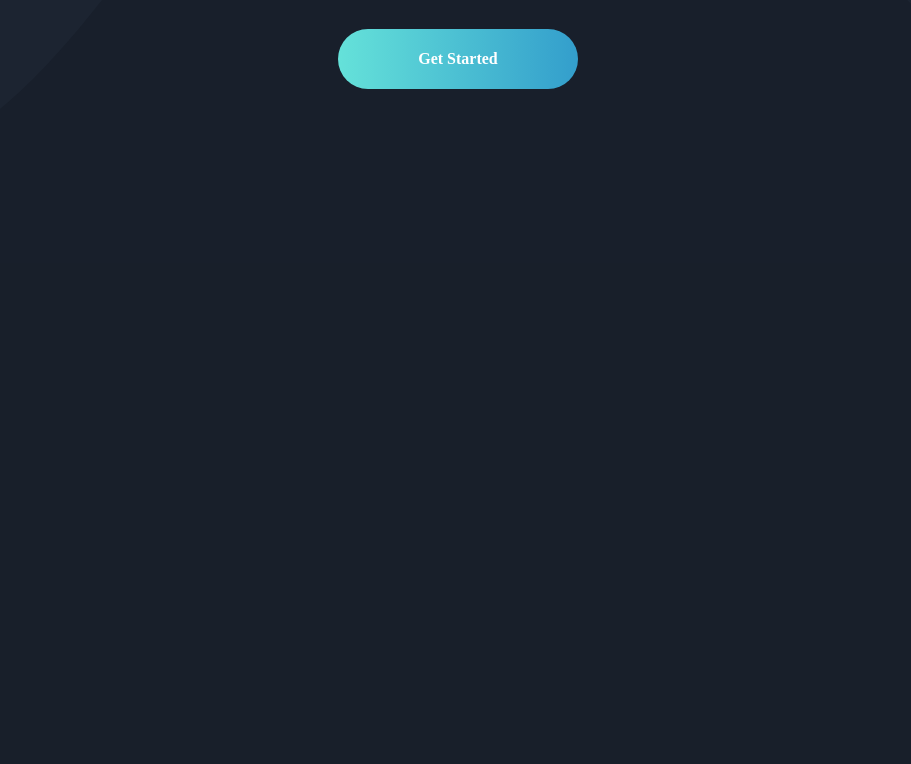
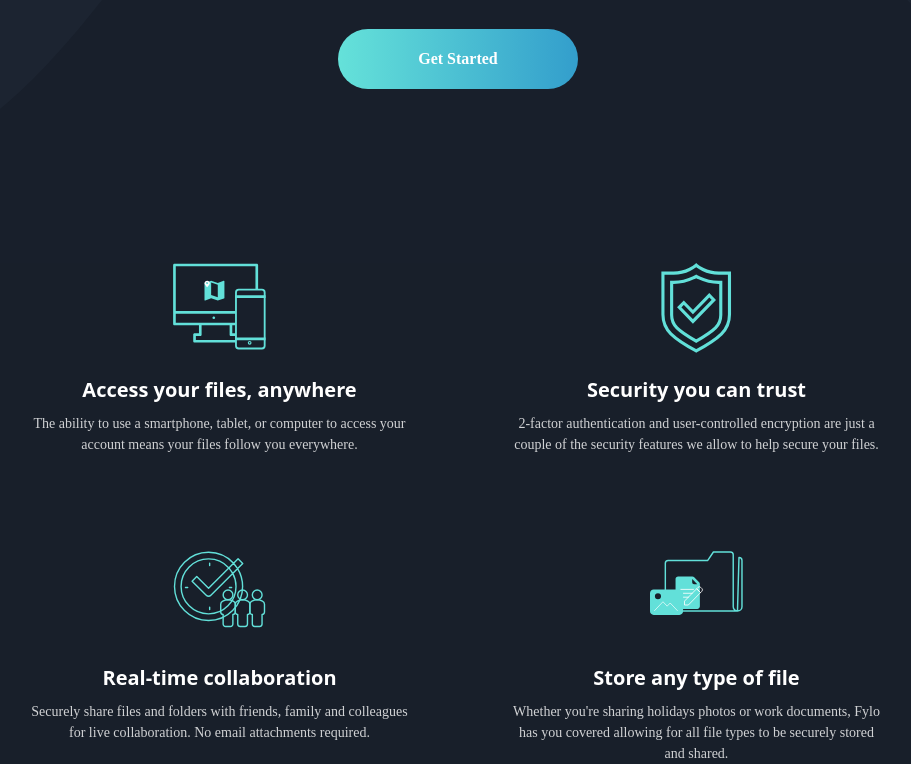
Before and after one commit to AmazingTool777/frontendmentor-fylo-landing-page-html-scss, a website built with Vite: page index.html in a window 1280 px wide. Shown: the part 1003-1767 px from the top of the page, without its empty margins (182-1093 px from the left). Before the commit the page ends 1266 px from the top, so only its background shows below. Built offline with nearby package versions, Linux system fonts and the light colour scheme; a web font is replaced by a local one.

Commit message:
Features

```diff
--- a/index.html
+++ b/index.html
@@ -32,6 +32,7 @@
       <!-- Hero section -->
       <section
         aria-labelledby="hero-heading"
+        aria-describedby="hero-text"
         class="hero px-9 bg-primary-200 flex flex-col items-center text-center"
       >
         <img
@@ -45,12 +46,102 @@
         >
           All your files in one secure location, accessible anywhere.
         </h1>
-        <p class="hero__text mt-0 mb-8">
+        <p id="hero-text" class="hero__text mt-0 mb-8">
           Fylo stores all your most important files in one secure location. Access them wherever you
           need, share and collaborate with friends family, and co-workers.
         </p>
         <a href="#" class="btn hero__cta">Get Started</a>
       </section>
+      <!-- Features section -->
+      <section
+        aria-labelledby="Features"
+        class="features mx-auto grid grid-cols-1 lg:grid-cols-2 justify-center lg:justify-between bg-primary-300 text-center"
+      >
+        <!-- Access your files anywhere -->
+        <article
+          aria-labelledby="access-files-anywhere-heading"
+          aria-describedby="access-files-anywhere-description"
+          class="feature"
+        >
+          <div class="feature__layout">
+            <img
+              src="/assets/images/icon-access-anywhere.svg"
+              alt="Access your files, anywhere"
+              class="feature__illustration"
+            />
+            <h2 id="access-files-anywhere-heading" class="feature__heading">
+              Access your files, anywhere
+            </h2>
+            <p id="access-files-anywhere-description" class="feature__description">
+              The ability to use a smartphone, tablet, or computer to access your account means your
+              files follow you everywhere.
+            </p>
+          </div>
+        </article>
+        <!-- Security you can trust -->
+        <article
+          aria-labelledby="security-you-can-trust-heading"
+          aria-describedby="security-you-can-trust-description"
+          class="feature"
+        >
+          <div class="feature__layout">
+            <img
+              src="/assets/images/icon-security.svg"
+              alt="Access your files, anywhere"
+              class="feature__illustration"
+            />
+            <h2 id="security-you-can-trust-heading" class="feature__heading">
+              Security you can trust
+            </h2>
+            <p id="security-you-can-trust-description" class="feature__description">
+              2-factor authentication and user-controlled encryption are just a couple of the
+              security features we allow to help secure your files.
+            </p>
+          </div>
+        </article>
+        <!-- Real-time collaboration -->
+        <article
+          aria-labelledby="real-time-collaboration-heading"
+          aria-describedby="real-time-collaboration-description"
+          class="feature"
+        >
+          <div class="feature__layout">
+            <img
+              src="/assets/images/icon-collaboration.svg"
+              alt="Real-time collaboration"
+              class="feature__illustration"
+            />
+            <h2 id="real-time-collaboration-heading" class="feature__heading">
+              Real-time collaboration
+            </h2>
+            <p id="real-time-collaboration-description" class="feature__description">
+              Securely share files and folders with friends, family and colleagues for live
+              collaboration. No email attachments required.
+            </p>
+          </div>
+        </article>
+        <!-- Store any type of file -->
+        <article
+          aria-labelledby="store-any-file-type-heading"
+          aria-describedby="store-any-file-type-description"
+          class="feature"
+        >
+          <div class="feature__layout">
+            <img
+              src="/assets/images/icon-any-file.svg"
+              alt="Store any type of file"
+              class="feature__illustration"
+            />
+            <h2 id="store-any-file-type-heading" class="feature__heading">
+              Store any type of file
+            </h2>
+            <p id="store-any-file-type-description" class="feature__description">
+              Whether you're sharing holidays photos or work documents, Fylo has you covered
+              allowing for all file types to be securely stored and shared.
+            </p>
+          </div>
+        </article>
+      </section>
     </main>
   </body>
 </html>
--- a/scss/main.scss
+++ b/scss/main.scss
@@ -6,3 +6,4 @@
 
 @forward "./parts/navbar";
 @forward "./parts/hero";
+@forward "./parts/features";
--- /dev/null
+++ b/scss/parts/_features.scss
@@ -0,0 +1,93 @@
+@use "../functions" as fns;
+@use "../variables/responsive-web-design" as rwd;
+
+.features {
+  $start-row-gap-px: 88;
+  $end-row-gap-px: 96;
+
+  max-width: fns.px-to-rem(954);
+
+  @include rwd.each-min-breakpoint-mediaquery-with-interval(
+      ("", "md", "lg", "xl"),
+      $start-row-gap-px,
+      $end-row-gap-px
+    )
+    using ($i, $jump) {
+    row-gap: fns.px-to-rem($start-row-gap-px + $jump * $i);
+  }
+}
+
+.feature {
+  &__layout {
+    padding: 0 fns.px-to-rem(30);
+    max-width: fns.px-to-rem(438);
+    margin: auto;
+  }
+
+  &__illustration {
+    $start-width-px: 70;
+    $start-height-px: 68;
+    $end-width-px: 93;
+    $end-height-px: 90;
+    $margins-bottom: (
+      "": 36,
+      "md": 32,
+      "lg": 26,
+      "xl": 22,
+    );
+
+    object-fit: contain;
+    object-position: top center;
+
+    @include rwd.each-min-breakpoint-mediaquery-with-interval(
+        ("", "md", "lg"),
+        $start-width-px,
+        $end-width-px
+      )
+      using ($i, $jump) {
+      @if $i <= 1 {
+        max-width: fns.px-to-rem($start-width-px + $jump * $i);
+      } @else {
+        width: fns.px-to-rem($start-width-px + $jump * $i);
+        max-width: none;
+      }
+    }
+    @include rwd.each-min-breakpoint-mediaquery-with-interval(
+        ("", "md", "lg"),
+        $start-height-px,
+        $end-height-px
+      )
+      using ($i, $jump) {
+      @if $i <= 1 {
+        max-height: fns.px-to-rem($start-height-px + $jump * $i);
+      } @else {
+        height: fns.px-to-rem($start-height-px + $jump * $i);
+        max-height: none;
+      }
+    }
+
+    @include rwd.each-min-breakpoint-mediaquery(map-keys($margins-bottom)) using ($bp) {
+      margin-bottom: fns.px-to-rem(map-get($margins-bottom, $bp));
+    }
+  }
+
+  &__heading {
+    margin-top: 0;
+    margin-bottom: fns.px-to-rem(12);
+    font-size: fns.px-to-rem(18);
+
+    @include rwd.min-breakpoint-mediaquery("md") {
+      margin-bottom: fns.px-to-rem(10);
+      font-size: fns.px-to-rem(20);
+    }
+
+    @include rwd.min-breakpoint-mediaquery("lg") {
+      margin-bottom: fns.px-to-rem(8);
+    }
+  }
+
+  &__description {
+    margin: 0;
+    font-size: fns.px-to-rem(14);
+  }
+}
--- a/scss/utils/_flexbox-grid.scss
+++ b/scss/utils/_flexbox-grid.scss
@@ -1,6 +1,9 @@
 @use "../variables/responsive-web-design" as rwd;
 
-// Flexbox classes
+/**
+ * Flexbox **********************************************************
+ */
+
 @each $bp, $size in rwd.$breakpoints-with-blank {
   @include rwd.min-breakpoint-mediaquery($bp) {
     $bp-modifier: rwd.write-breakpoint-modifier($bp);
@@ -132,7 +135,12 @@
   }
 }
 
-// Gap classes
+/*******************************************************************/
+
+/**
+ * Gap **************************************************************
+ */
+
 $gaps: (
   "0": 0,
   "0\\.5": 0.125rem,
@@ -169,6 +177,7 @@ $gaps: (
   "80": 20rem,
   "96": 24rem,
 );
+
 @each $index, $size in $gaps {
   @each $bp, $width in rwd.$breakpoints-with-blank {
     @include rwd.min-breakpoint-mediaquery($bp) {
@@ -186,3 +195,40 @@ $gaps: (
     }
   }
 }
+
+/*******************************************************************/
+
+/**
+ * Grid *************************************************************
+ */
+
+.grid {
+  display: grid;
+}
+
+$grid-columns: (
+  "1": 1fr,
+  "2": repeat(2, 1fr),
+  "3": repeat(3, 1fr),
+  "4": repeat(4, 1fr),
+  "5": repeat(5, 1fr),
+  "6": repeat(6, 1fr),
+  "7": repeat(7, 1fr),
+  "8": repeat(8, 1fr),
+  "9": repeat(9, 1fr),
+  "10": repeat(10, 1fr),
+  "11": repeat(11, 1fr),
+  "12": repeat(12, 1fr),
+);
+
+@include rwd.each-min-breakpoint-mediaquery using ($bp) {
+  @each $key, $value in $grid-columns {
+    $bp-prefix: rwd.write-breakpoint-modifier($bp);
+
+    .#{$bp-prefix}grid-cols-#{$key} {
+      grid-template-columns: $value;
+    }
+  }
+}
+
+/*******************************************************************/
```
